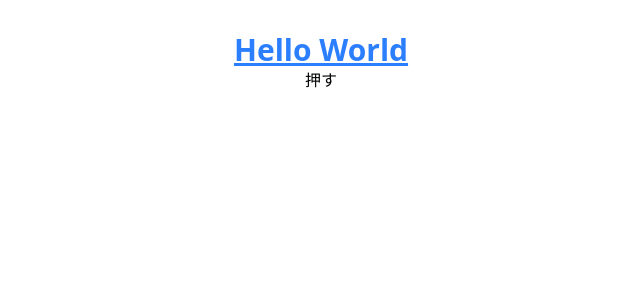
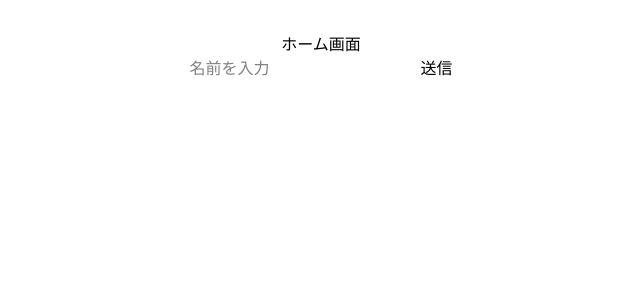
Before and after one commit to ctrl-Yc/Ctrl-Y, a React (Vite) app in the folder frontend/: page / in a window 1280 px wide. Shown: the top 300 px of the page, without its empty margins (319-959 px from the left). Built offline with nearby package versions, Linux system fonts and the light colour scheme.

Commit message:
feat: replace Btn component with CustomButton and InputField in Home component

```diff
--- a/frontend/components/Btn.jsx
+++ /dev/null
@@ -1,8 +0,0 @@
-
-export const Btn = ({ children, onClick }) => {
-    return(
-    <button onClick={onClick}>
-      {children}
-    </button>
-  );
-}
--- /dev/null
+++ b/frontend/src/components/ui/CustomButton.jsx
@@ -0,0 +1,12 @@
+export const CustomButton = ({ label, onClick, type = 'button', className = '', disabled = false }) => {
+  return (
+     <button
+      type={type}
+      onClick={onClick}
+      disabled={disabled}
+      className={className}
+      >
+        {label}
+     </button>
+  );
+};
--- /dev/null
+++ b/frontend/src/components/ui/InputField.jsx
@@ -0,0 +1,10 @@
+export const InputField = ({ type = 'text', placeholder = '', value, onChange, className = '' }) => {
+  return (
+    <input
+      type={type}
+      placeholder={placeholder}
+      value={value} onChange={onChange}
+      className={className}
+    />
+  );
+};
--- a/frontend/src/pages/Home.jsx
+++ b/frontend/src/pages/Home.jsx
@@ -1,10 +1,15 @@
-import { Btn } from '../../components/btn'
+import { CustomButton } from "../components/ui/CustomButton"
+import { InputField } from "../components/ui/InputField"
 
 export const Home = () => {
+  const handleClick = () => {
+    console.log('ボタンが押されました');
+  }
   return (
      <div>
-      <h2 className="text-3xl font-bold underline text-blue-500">Hello World</h2>
-      <Btn onClick={() => alert('押された')}>押す</Btn>
+      <h1>ホーム画面</h1>
+      <InputField placeholder="名前を入力" />
+      <CustomButton label="送信" onClick={handleClick} />
     </div>
   )
 }
```
